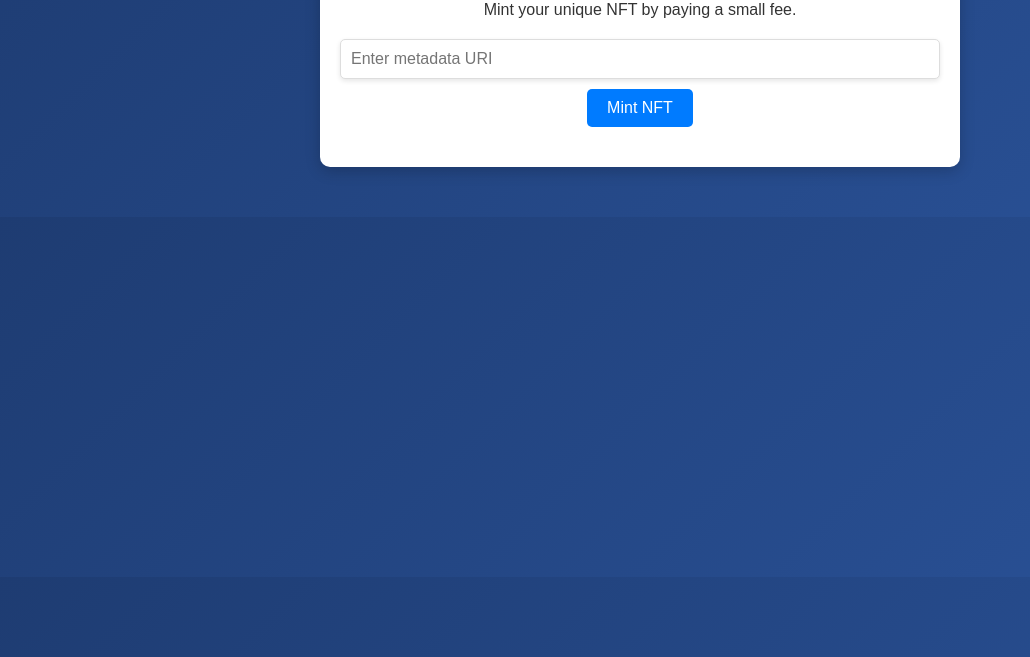
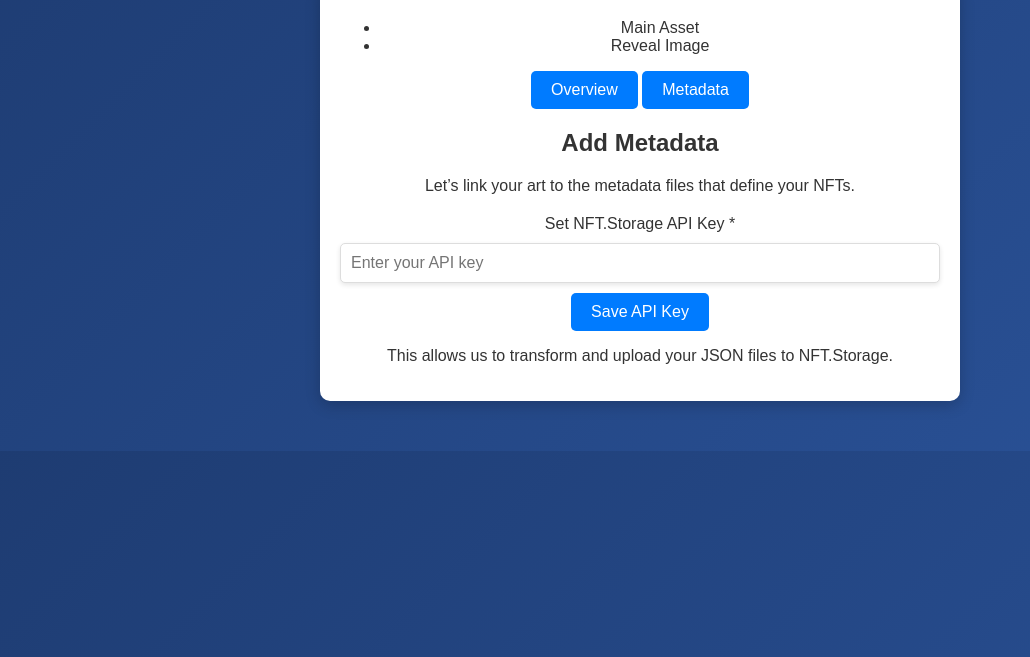
Before and after one commit to chiomma/MintChainly, a website: page frontend/index.html in a window 1280 px wide. Shown: the part 143-800 px from the top of the page, without its empty margins (0-1030 px from the left). Drawn offline with Linux system fonts and the light colour scheme.

Commit message:
Updating index.html

```diff
--- a/frontend/index.html
+++ b/frontend/index.html
@@ -7,21 +7,51 @@
     <link rel="stylesheet" href="./style.css" />
   </head>
   <body>
+    <header class="header">
+      <div class="logo-container">
+        <img
+          src="/NFT Creator _ NFT Art Maker.jpeg.svg"
+          alt="MintChainly Logo"
+          class="logo"
+        />
+        <h1 class="project-name">MintChainly</h1>
+      </div>
+    </header>
+
     <div class="container">
-      <h1>MintChainly</h1>
-      <p>Mint your unique NFT by paying a small fee.</p>
+      <!-- Sidebar -->
+      <aside class="sidebar">
+        <ul>
+          <li class="active">Main Asset</li>
+          <li>Reveal Image</li>
+        </ul>
+      </aside>
 
-      <form id="mint-form">
-        <input
-          type="text"
-          id="tokenURI"
-          placeholder="Enter metadata URI"
-          required
-        />
-        <button type="submit">Mint NFT</button>
-      </form>
+      <!-- Main Content -->
+      <main class="content">
+        <div class="tabs">
+          <button class="tab active">Overview</button>
+          <button class="tab">Metadata</button>
+        </div>
 
-      <div id="status"></div>
+        <div class="card">
+          <h2>Add Metadata</h2>
+          <p>
+            Let’s link your art to the metadata files that define your NFTs.
+          </p>
+
+          <form>
+            <label for="api-key">Set NFT.Storage API Key *</label>
+            <input type="text" id="api-key" placeholder="Enter your API key" />
+            <button class="btn">Save API Key</button>
+          </form>
+
+          <p class="note">
+            This allows us to transform and upload your JSON files to
+            NFT.Storage.
+          </p>
+        </div>
+      </main>
     </div>
 
     <script src="./app.js"></script>
```
